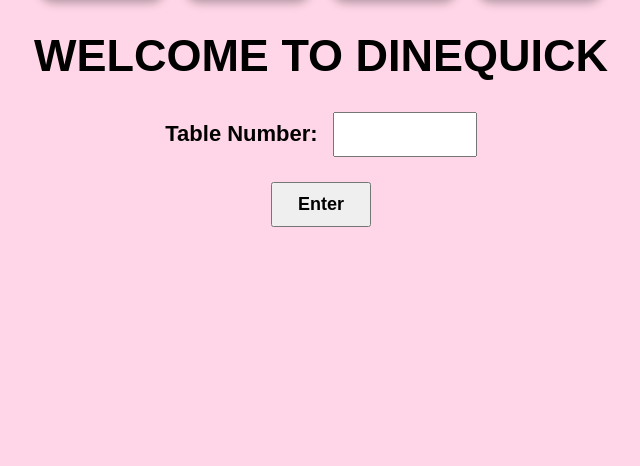
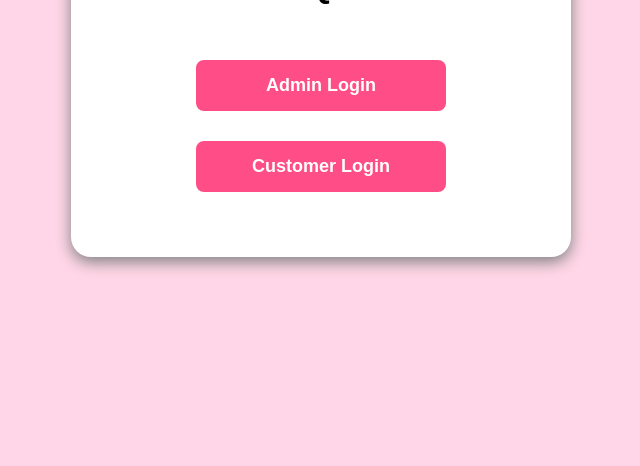
Before and after one commit to PathivadaSravanthi-04/Dinequick, a Flask app: page / in a window 1280 px wide. Shown: the part 350-816 px from the top of the page, without its empty margins (319-959 px from the left). Before the commit the page ends 577 px from the top, so only its background shows below. Run offline with Flask 3, Linux system fonts and the light colour scheme.

Commit message:
Updated DineQuick login flow and admin dashboard

```diff
--- a/app.py
+++ b/app.py
@@ -1,7 +1,8 @@
-from flask import Flask, render_template, request, redirect, url_for
+from flask import Flask, render_template, request, redirect, url_for, session
 import sqlite3
 
 app = Flask(__name__)
+app.secret_key = "dinequick123"
 
 DATABASE = "database.db"
 
@@ -71,10 +72,56 @@ def init_db():
 # -----------------------------
 # Home Page
 # -----------------------------
+@app.route("/")
+def home():
+    return render_template("home.html")
 
-@app.route("/")
-def index():
-    return render_template("index.html")
+
+# -----------------------------
+# Admin Login
+# -----------------------------
+@app.route("/login", methods=["GET", "POST"])
+def admin_login():
+
+    if request.method == "POST":
+
+        username = request.form["username"]
+        password = request.form["password"]
+
+        if username == "admin" and password == "admin123":
+
+            session["admin"] = True
+
+            return redirect(url_for("admin"))
+
+        return "Invalid Username or Password"
+
+    return render_template("admin_login.html")
+@app.route("/customer_login", methods=["GET", "POST"])
+def customer_login():
+
+    if request.method == "POST":
+
+        customer_name = request.form["customer_name"]
+
+        session["customer"] = customer_name
+
+        return redirect(url_for("customer"))
+
+    return render_template("customer_login.html")
+@app.route("/customer")
+def customer():
+
+    if not session.get("customer"):
+        return redirect(url_for("customer_login"))
+
+    return render_template(
+        "index.html",
+        customer=session["customer"]
+    )
+# -----------------------------
+# Customer Menu
+# -----------------------------
 @app.route("/menu")
 def menu():
 
@@ -93,6 +140,8 @@ def menu():
         items=items,
         table_no=table_no
     )
+
+
 
 
 # -----------------------------
@@ -219,7 +268,8 @@ def update_status(order_id):
     conn.commit()
     conn.close()
 
-    return redirect(url_for("kitchen"))
+    return redirect(url_for("kitchen")
+    )
 
 # -----------------------------
 # Admin Dashboard
@@ -227,6 +277,9 @@ def update_status(order_id):
 
 @app.route("/admin")
 def admin():
+
+    if not session.get("admin"):
+        return redirect(url_for("admin_login"))
 
     conn = get_db()
 
@@ -240,7 +293,6 @@ def admin():
         "admin.html",
         items=items
     )
-
 @app.route("/add_item", methods=["POST"])
 def add_item():
 
--- /dev/null
+++ b/templates/home.html
@@ -0,0 +1,96 @@
+<!DOCTYPE html>
+<html>
+
+<head>
+
+<title>DineQuick</title>
+
+<style>
+
+body{
+
+    background:#ffd6e7;
+    font-family:Arial;
+    display:flex;
+    justify-content:center;
+    align-items:center;
+    height:100vh;
+
+}
+
+.container{
+
+    background:white;
+    padding:50px;
+    border-radius:20px;
+    text-align:center;
+    width:400px;
+    box-shadow:0px 5px 15px gray;
+
+}
+
+h1{
+
+    color:black;
+    margin-bottom:40px;
+
+}
+
+button{
+
+    width:250px;
+    padding:15px;
+    margin:15px;
+    font-size:18px;
+    font-weight:bold;
+    background:#ff4d88;
+    color:white;
+    border:none;
+    border-radius:8px;
+    cursor:pointer;
+
+}
+
+button:hover{
+
+    background:#d6336c;
+
+}
+
+</style>
+
+</head>
+
+<body>
+
+<div class="container">
+
+<h1>WELCOME TO DINEQUICK</h1>
+
+<a href="/login">
+
+<button>
+
+Admin Login
+
+</button>
+
+</a>
+
+<br>
+
+<a href="/customer_login">
+
+<button>
+
+Customer Login
+
+</button>
+
+</a>
+
+</div>
+
+</body>
+
+</html>
```
Also changed, not shown: templates/admin.html (+123 -13 lines), templates/admin_login.html (added, +72 -0 lines), templates/customer_login.html (added, +82 -0 lines), database.db.
